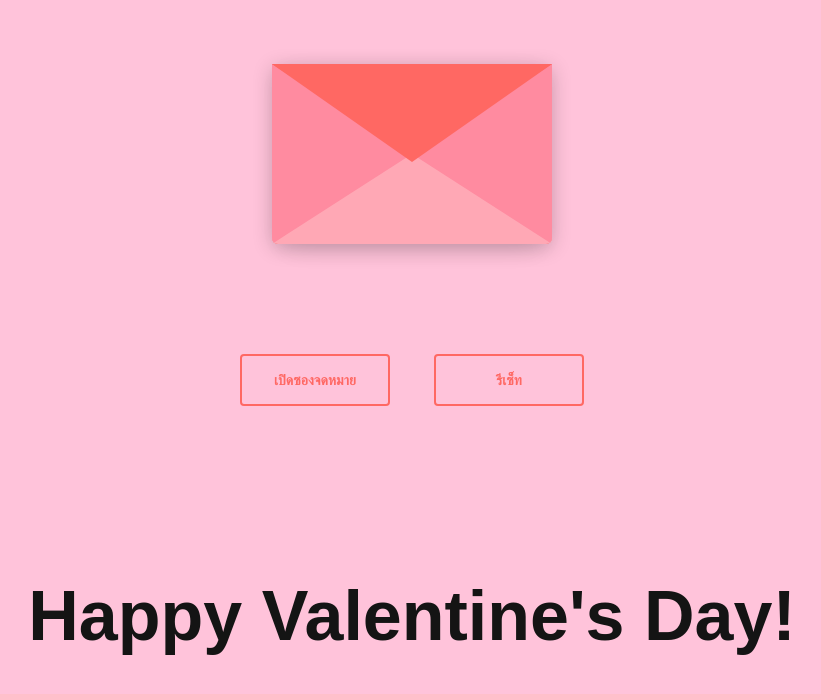
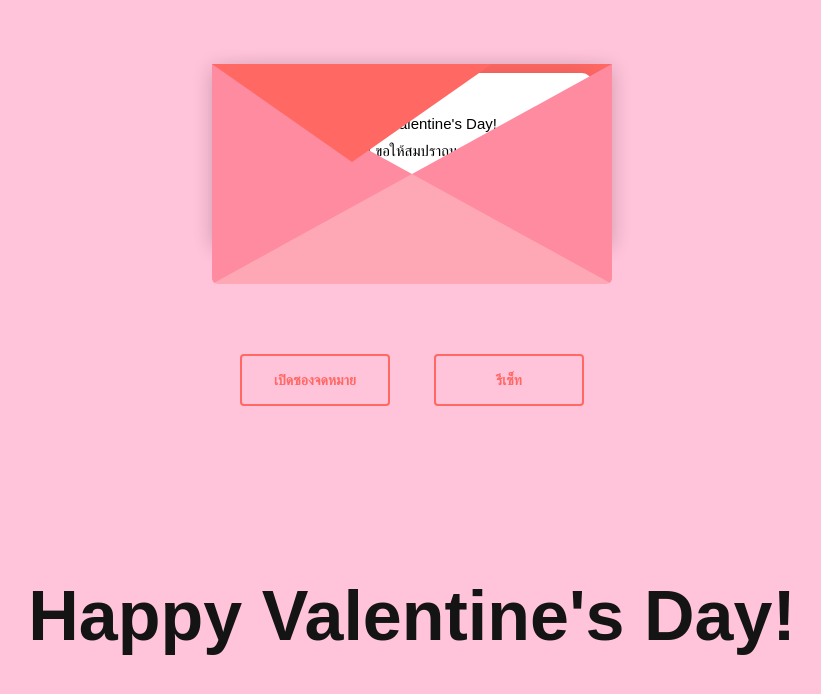
Before and after one commit to ohmzapk013/ohmzapk013.github.io, a plain HTML site: page index.html in a window 1280 px wide. Shown: the part 134-828 px from the top of the page, without its empty margins (228-1049 px from the left). Drawn offline with nearby package versions, Linux system fonts and the light colour scheme.

Commit message:
Update index.css

```diff
--- a/index.css
+++ b/index.css
@@ -9,7 +9,7 @@ body {
 #envelope {
     position: relative;
     height: 180px;
-    width: 280px;
+    width: 400px;
     border-bottom-left-radius: 6px;
     border-bottom-right-radius: 6px;
     margin-left: auto;
@@ -39,10 +39,10 @@ body {
 }
 
 .pocket {
-    border-left: 140px solid #FF8BA0;
-    border-right: 140px solid #FF8BA0;
-    border-bottom: 90px solid #FFA8B5;
-    border-top: 90px solid transparent;
+    border-left: 200px solid #FF8BA0;
+    border-right: 200px solid #FF8BA0;
+    border-bottom: 110px solid #FFA8B5;
+    border-top: 110px solid transparent;
     border-bottom-left-radius: 6px;
     border-bottom-right-radius: 6px;
 }
@@ -51,7 +51,7 @@ body {
     position: relative;
     background-color: white;
     width: 90%;
-    height: 95%;
+    height: 100%;
     top: 5%;
     border-radius: 10px;
     box-shadow: 0 2px 26px rgba(0, 0, 0, .12);
```
